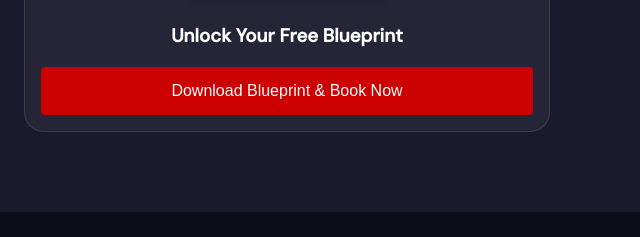
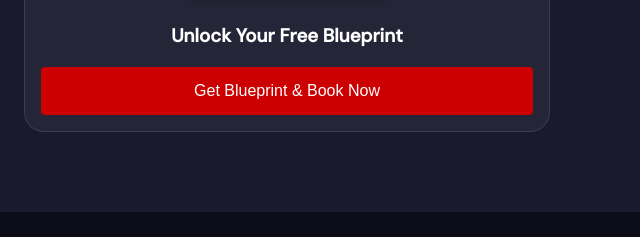
Before and after one commit to sampatlama/SLGlobalEdu, a plain HTML site: page index.html in a window 1280 px wide. Shown: the part 4366-4603 px from the top of the page, 640-1280 px from the left. Drawn offline with nearby package versions, Linux system fonts and the light colour scheme; a script that the page names is missing.

Commit message:
Change button text from 'Download' to 'Get'

```diff
--- a/index.html
+++ b/index.html
@@ -217,7 +217,7 @@
   <div id="gated-step" style="text-align: center;">
     <img src="img/blueprint-cover.png" alt="Austria Blueprint Cover" style="max-width: 200px; margin-bottom: 15px; border-radius: 8px; box-shadow: 0 4px 8px rgba(0,0,0,0.2);">
     <h3 style="color: white; margin-bottom: 15px;">Unlock Your Free Blueprint</h3>
-    <button id="download-btn" class="btn-primary" style="border: none; cursor: pointer; width: 100%; padding: 15px; border-radius: 4px; font-size: 16px;">Download Blueprint & Book Now</button>
+    <button id="download-btn" class="btn-primary" style="border: none; cursor: pointer; width: 100%; padding: 15px; border-radius: 4px; font-size: 16px;">Get Blueprint & Book Now</button>
   </div>
 
   <div id="booking-step" style="display:none;">
```
